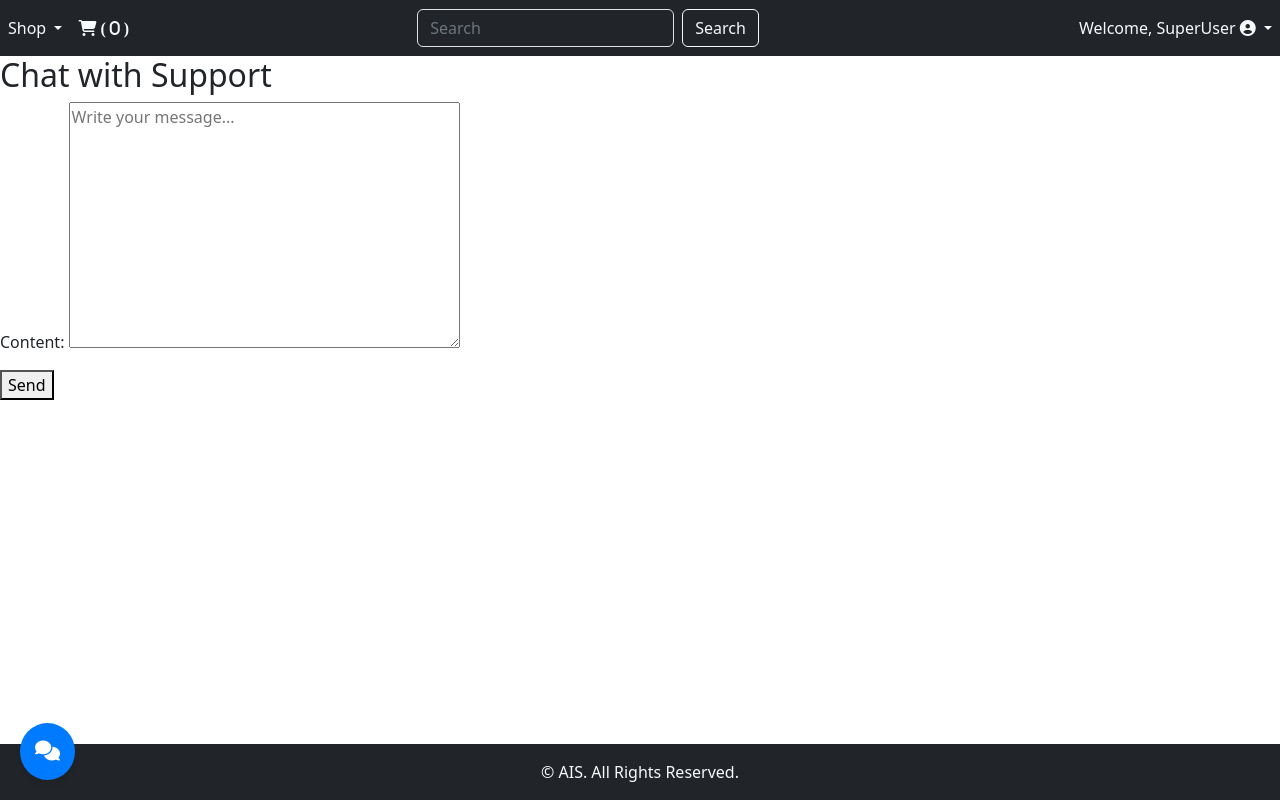
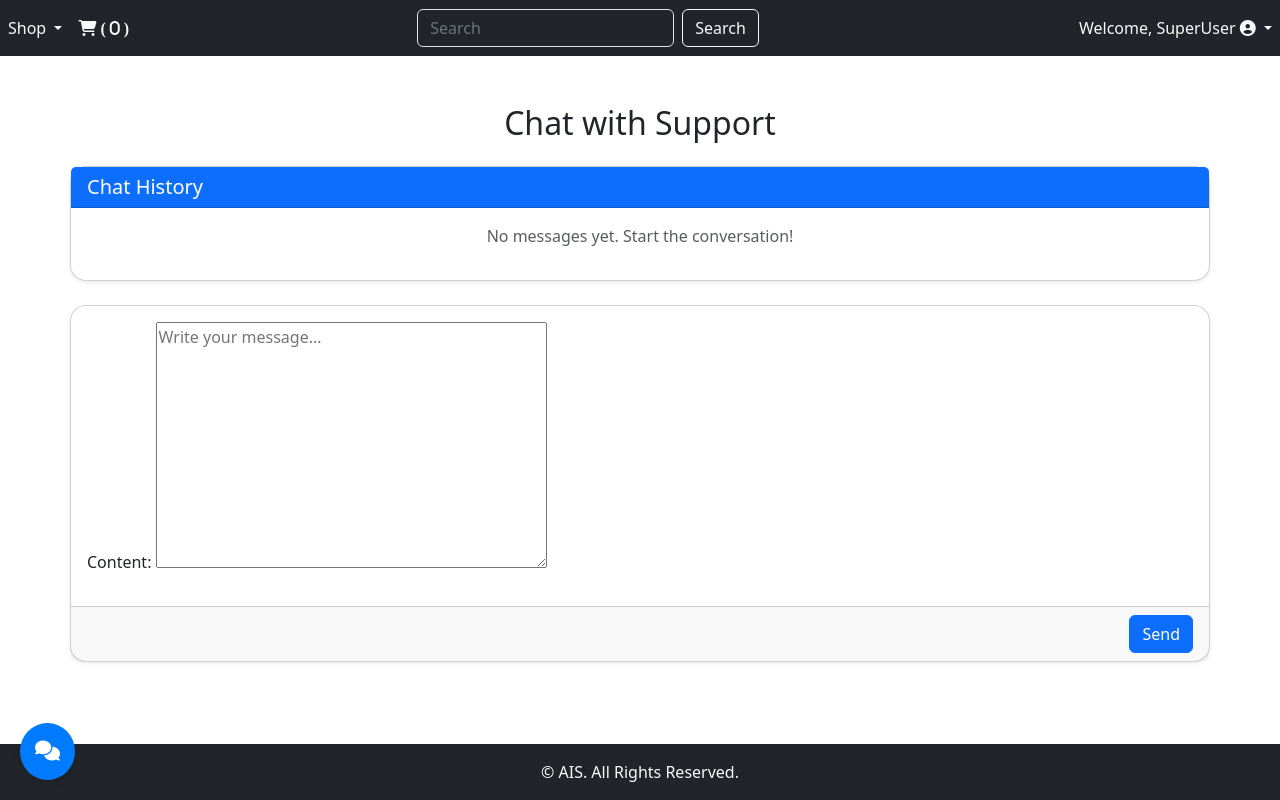
Before and after one commit to OleksandrPodynihlazov/E-Commerce_CA2, a Django app: page /support/chat/ in a window 1280 px wide. Run offline with Django 5.2, Linux system fonts and the light colour scheme; a user stored in the database is signed in; data comes from the database, SQL or seed files in the repository; parts of the project's set-up code (start-up, migrations or seed data) failed here and were passed over; some libraries are stand-ins or nearby versions.

Commit message:
update styles for account and support apps

```diff
--- a/support/templates/support/user_chat.html
+++ b/support/templates/support/user_chat.html
@@ -1,18 +1,36 @@
 {% extends "base.html" %}
 {% block content %}
-<h2>Chat with Support</h2>
-<div>
+<div class="container mt-5">
+    <h2 class="text-center mb-4">Chat with Support</h2>
+
+    <div class="card shadow-sm mb-4">
+        <div class="card-header bg-primary text-white">
+            <h5 class="mb-0">Chat History</h5>
+        </div>
+        <div class="card-body" style="max-height: 400px; overflow-y: auto;">
+            {% if messages %}
                 {% for message in messages %}
-        <div>
-            <strong>{{ message.sender.username }}:</strong>
-            <p>{{ message.content }}</p>
+                    <div class="mb-3">
+                        <strong class="text-primary">{{ message.sender.username }}:</strong>
+                        <p class="mb-1">{{ message.content }}</p>
+                        <small class="text-muted">{{ message.created_at|date:"d M Y, H:i" }}</small>
                     </div>
+                    <hr>
                 {% endfor %}
+            {% else %}
+                <p class="text-muted text-center">No messages yet. Start the conversation!</p>
+            {% endif %}
+        </div>
     </div>
 
-<form method="post">
+    <form method="post" class="card shadow-sm">
         {% csrf_token %}
+        <div class="card-body">
             {{ form.as_p }}
-    <button type="submit">Send</button>
+        </div>
+        <div class="card-footer text-end">
+            <button type="submit" class="btn btn-primary">Send</button>
+        </div>
     </form>
+</div>
 {% endblock %}
```
Also changed, not shown: accounts/templates/accounts/edit_profile.html (+14 -6 lines), accounts/templates/accounts/profile.html (+14 -7 lines). Lines whose indentation alone changed are shown as unchanged.
